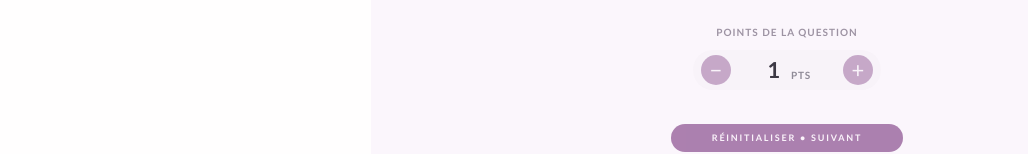
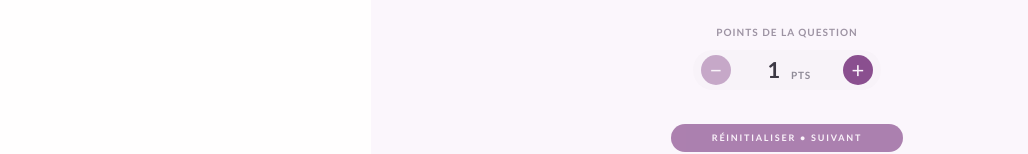
Before and after one commit to Mukendi-Winner/Buzzer, a React (Vite) app in the folder Buzzer_PWA/: page /host-round in a window 1280 px wide. Shown: the part 583-737 px from the top of the page, without its empty margins (77-1105 px from the left). Built offline with nearby package versions, Linux system fonts and the light colour scheme; no server answers.

Commit message:
fixing the -/+ button behavior to allow setting the points even if there is now player in the buzzer queue

```diff
--- a/Buzzer_PWA/src/pages/host/HostRound.jsx
+++ b/Buzzer_PWA/src/pages/host/HostRound.jsx
@@ -275,7 +275,7 @@ function HostRound() {
               type="button"
               className="host-round__points-step"
               onClick={() => updateQuestionPoints(Math.max(1, (room.currentQuestionPoints || 1) - 1))}
-              disabled={Boolean(busyAction) || (room.currentQuestionPoints || 1) <= 1}
+              disabled={busyAction === 'question-points' || (room.currentQuestionPoints || 1) <= 1}
               aria-label="Diminuer les points"
             >
               −
@@ -288,7 +288,7 @@ function HostRound() {
               type="button"
               className="host-round__points-step"
               onClick={() => updateQuestionPoints(Math.min(10, (room.currentQuestionPoints || 1) + 1))}
-              disabled={Boolean(busyAction) || (room.currentQuestionPoints || 1) >= 10}
+              disabled={busyAction === 'question-points' || (room.currentQuestionPoints || 1) >= 10}
               aria-label="Augmenter les points"
             >
               +
```
